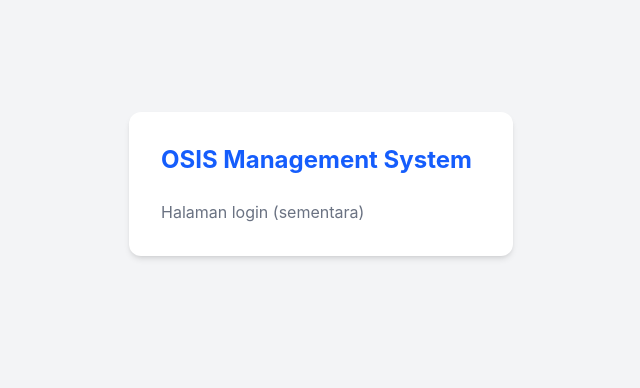
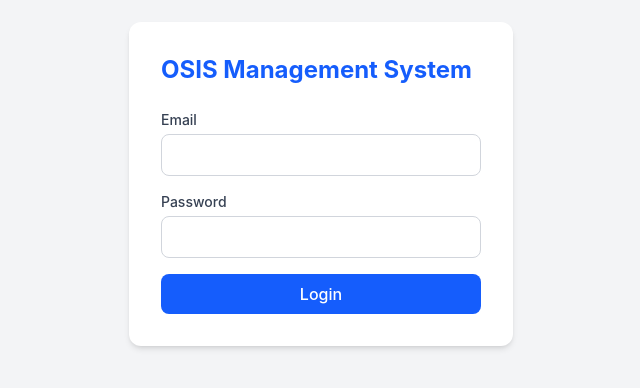
Before and after one commit to giisy/osis-management-system, a React (Vite) app in the folder apps/frontend/: page /login in a window 1280 px wide. Shown: the part 216-604 px from the top of the page, without its empty margins (319-959 px from the left). Built offline with nearby package versions, Linux system fonts and the light colour scheme.

Commit message:
update auth nambahin login form dengan react hook form dan zod validation

```diff
--- /dev/null
+++ b/apps/frontend/src/features/auth/loginSchema.ts
@@ -0,0 +1,8 @@
+import { z } from 'zod'
+
+export const loginSchema = z.object({
+  email: z.string().email('Email tidak valid'),
+  password: z.string().min(1, 'Password wajib diisi'),
+})
+
+export type LoginFormData = z.infer<typeof loginSchema>
--- a/apps/frontend/src/pages/LoginPage.tsx
+++ b/apps/frontend/src/pages/LoginPage.tsx
@@ -1,11 +1,63 @@
+import { useForm } from 'react-hook-form'
+import { zodResolver } from '@hookform/resolvers/zod'
+import { loginSchema, type LoginFormData } from '../features/auth/loginSchema'
+
 export default function LoginPage() {
+  const {
+    register,
+    handleSubmit,
+    formState: { errors },
+  } = useForm<LoginFormData>({
+    resolver: zodResolver(loginSchema),
+  })
+
+  const onSubmit = (data: LoginFormData) => {
+    console.log('Form data:', data)
+  }
+
   return (
     <div className="min-h-screen flex items-center justify-center bg-gray-100">
       <div className="bg-white p-8 rounded-xl shadow-md w-full max-w-sm">
         <h1 className="text-2xl font-bold text-blue-600 mb-6">
           OSIS Management System
         </h1>
-        <p className="text-gray-500">Halaman login (sementara)</p>
+
+        <form onSubmit={handleSubmit(onSubmit)} className="space-y-4">
+          <div>
+            <label className="block text-sm font-medium text-gray-700 mb-1">
+              Email
+            </label>
+            <input
+              type="email"
+              {...register('email')}
+              className="w-full px-3 py-2 border border-gray-300 rounded-lg focus:outline-none focus:ring-2 focus:ring-blue-500"
+            />
+            {errors.email && (
+              <p className="text-red-500 text-sm mt-1">{errors.email.message}</p>
+            )}
+          </div>
+
+          <div>
+            <label className="block text-sm font-medium text-gray-700 mb-1">
+              Password
+            </label>
+            <input
+              type="password"
+              {...register('password')}
+              className="w-full px-3 py-2 border border-gray-300 rounded-lg focus:outline-none focus:ring-2 focus:ring-blue-500"
+            />
+            {errors.password && (
+              <p className="text-red-500 text-sm mt-1">{errors.password.message}</p>
+            )}
+          </div>
+
+          <button
+            type="submit"
+            className="w-full bg-blue-600 text-white py-2 rounded-lg font-medium hover:bg-blue-700 transition"
+          >
+            Login
+          </button>
+        </form>
       </div>
     </div>
   )
```
